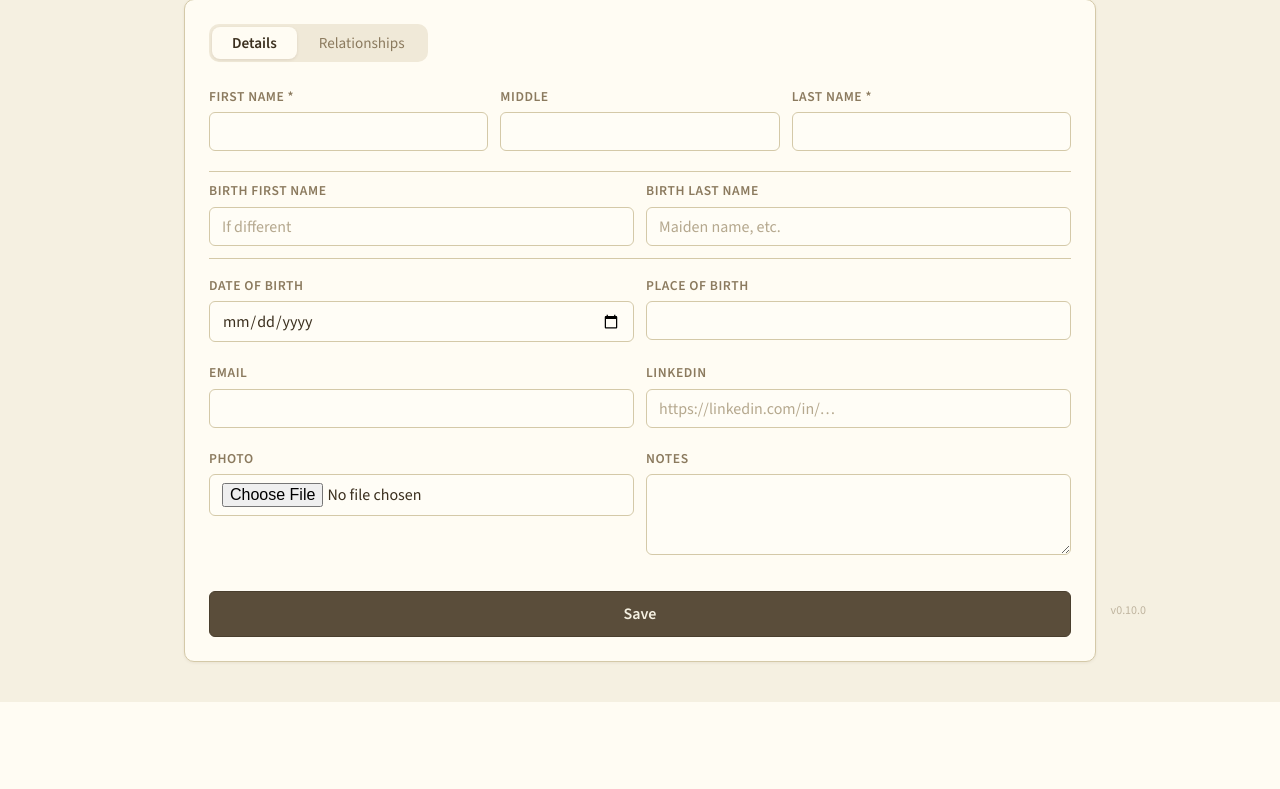
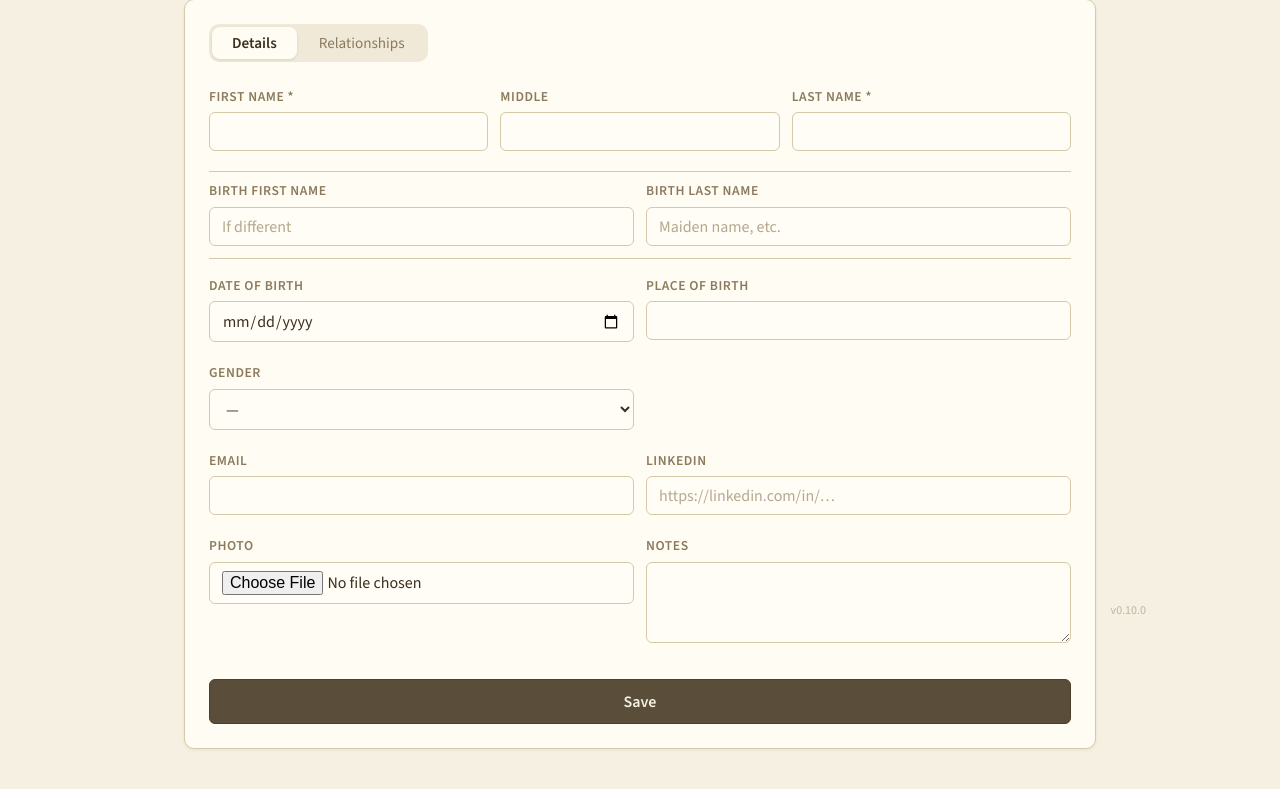
Before and after one commit to RNCDev/chowdhury-ancenstry, a Flask app: template templates/person_form.html in a window 1280 px wide. Shown: the part 148-937 px from the top of the page. Before the commit the page ends 850 px from the top, so only its background shows below. Run offline with Flask 3, Linux system fonts and the light colour scheme; the template is opened without the code that fills it, so the values that code supplies are empty.

Commit message:
feat: add gender field to person form

```diff
--- a/templates/person_form.html
+++ b/templates/person_form.html
@@ -56,6 +56,21 @@
                         Place of Birth
                         <input type="text" name="place_of_birth" value="{{ person.place_of_birth if person and person.place_of_birth else '' }}">
                     </label>
+                </div>
+            </div>
+
+            <div class="form-section">
+                <div class="form-grid form-grid-2">
+                    <label>
+                        Gender
+                        <select name="gender">
+                            <option value="">—</option>
+                            <option value="male" {% if person and person.gender == 'male' %}selected{% endif %}>Male</option>
+                            <option value="female" {% if person and person.gender == 'female' %}selected{% endif %}>Female</option>
+                            <option value="other" {% if person and person.gender == 'other' %}selected{% endif %}>Other</option>
+                        </select>
+                    </label>
+                    <div></div>
                 </div>
             </div>
 
```
